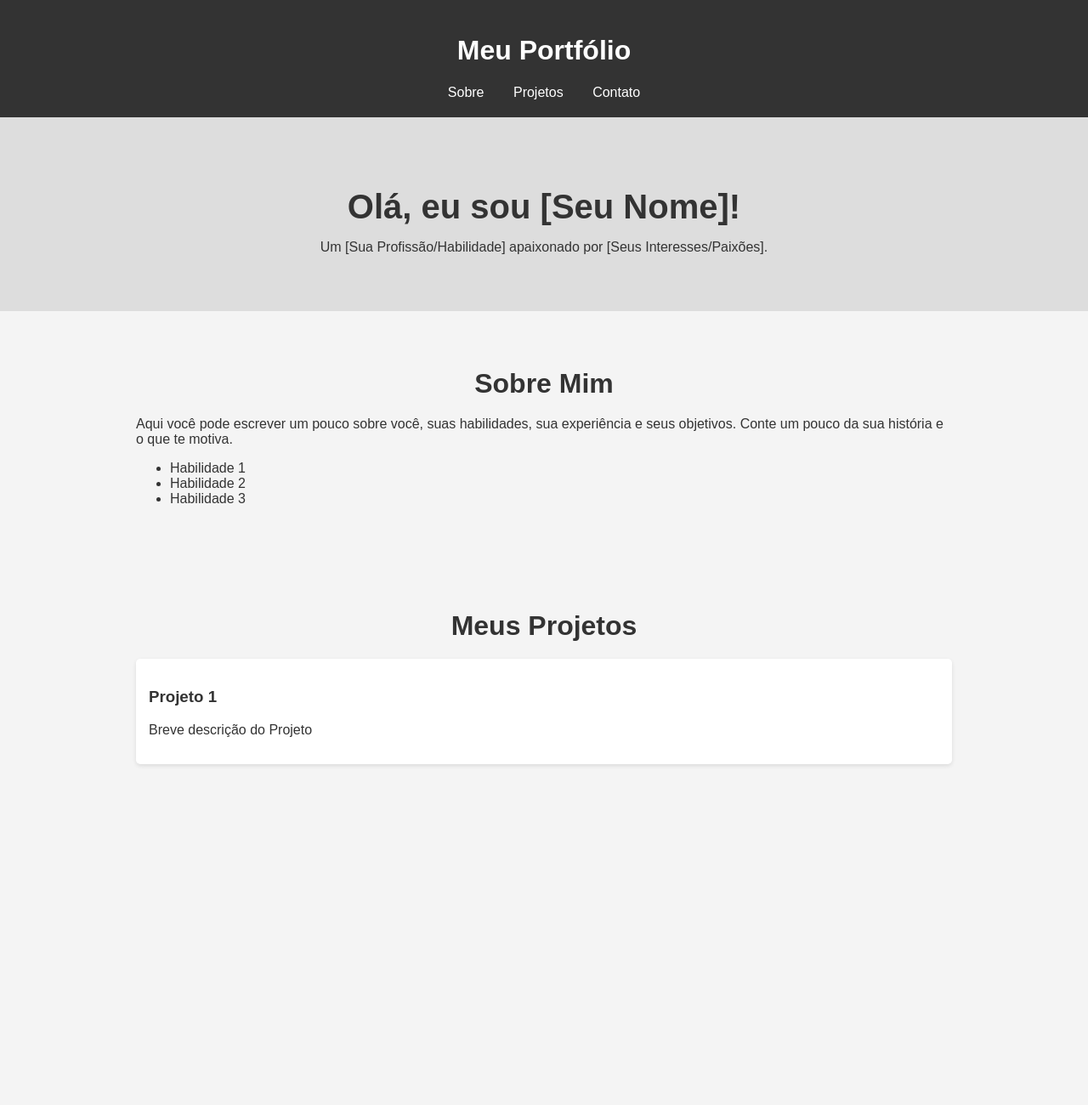
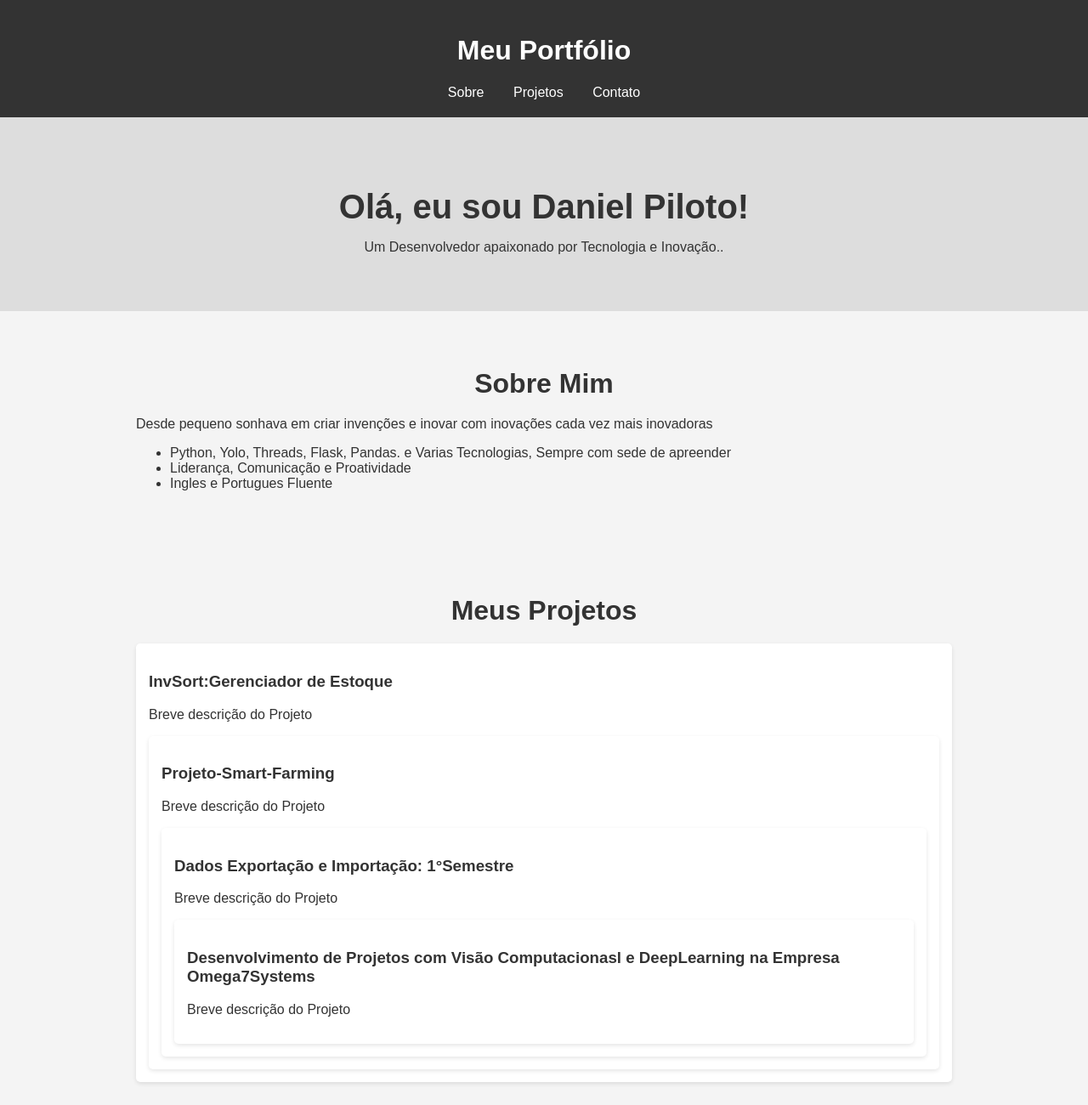
Before and after one commit to danprsp/PortfolioDigital, a plain HTML site: page index.html in a window 1280 px wide. Shown: the whole page at 85% size. Before the commit the page ends 939 px from the top, so only its background shows below. Drawn offline with Linux system fonts and the light colour scheme.

Commit message:
Update index.html

```diff
--- a/index.html
+++ b/index.html
@@ -3,7 +3,7 @@
 <head>
     <meta charset="UTF-8">
     <meta name="viewport" content="width=device-width, initial-scale=1.0">
-    <title>Meu Portfólio</title>
+    <title>Portfólio: Daniel Piloto</title>
     <style>
         /* Estilos básicos (você pode adicionar um arquivo CSS externo) */
         body {
@@ -111,17 +111,17 @@
     </header>
 
     <section class="hero">
-        <h1>Olá, eu sou [Seu Nome]!</h1>
-        <p>Um [Sua Profissão/Habilidade] apaixonado por [Seus Interesses/Paixões].</p>
+        <h1>Olá, eu sou Daniel Piloto!</h1>
+        <p>Um Desenvolvedor apaixonado por Tecnologia e Inovação..</p>
         </section>
 
     <section id="sobre" class="section">
         <h2>Sobre Mim</h2>
-        <p>Aqui você pode escrever um pouco sobre você, suas habilidades, sua experiência e seus objetivos. Conte um pouco da sua história e o que te motiva.</p>
+        <p>Desde pequeno sonhava em criar invenções e inovar com inovações cada vez mais inovadoras</p>
         <ul>
-            <li>Habilidade 1</li>
-            <li>Habilidade 2</li>
-            <li>Habilidade 3</li>
+            <li>Python, Yolo, Threads, Flask, Pandas. e Varias Tecnologias, Sempre com sede de apreender</li>
+            <li>Liderança, Comunicação e Proatividade</li>
+            <li>Ingles e Portugues Fluente</li>
             </ul>
         </section>
 
@@ -129,5 +129,16 @@
         <h2>Meus Projetos</h2>
         <div class="project-grid">
             <div class="project-item">
-                <h3>Projeto 1</h3>
+                <h3>InvSort:Gerenciador de Estoque</h3>
                 <p>Breve descrição do Projeto
+
+                <div class="project-item">
+            <h3>Projeto-Smart-Farming</h3>
+            <p>Breve descrição do Projeto
+
+                <div class="project-item">
+            <h3>Dados Exportação e Importação: 1°Semestre</h3>
+            <p>Breve descrição do Projeto
+                <div class="project-item">
+            <h3>Desenvolvimento de Projetos com Visão Computacionasl e DeepLearning na Empresa Omega7Systems</h3>
+            <p>Breve descrição do Projeto
```
